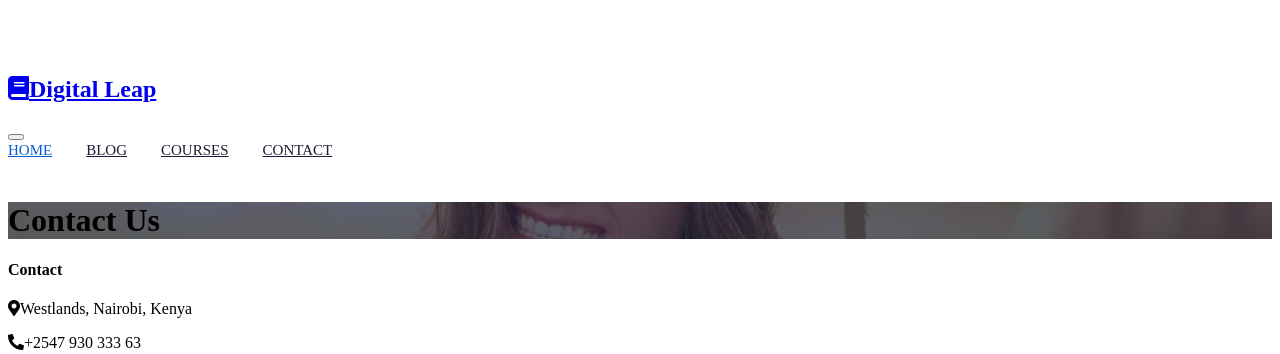
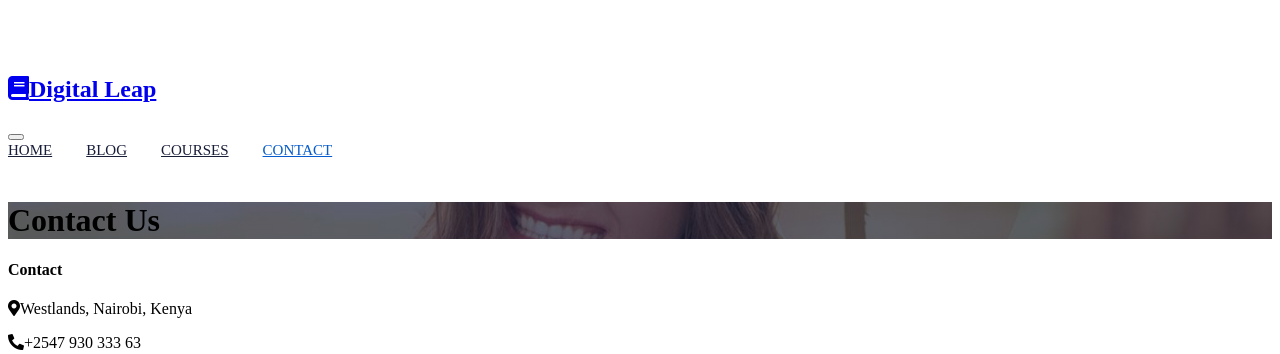
Before and after one commit to galaxie-dev/digital_leap-enterprise, a PHP site: page /contact.php in a window 1280 px wide. Shown: the top 354 px of the page. Run offline with PHP 8.4, Linux system fonts and the light colour scheme; some libraries are stand-ins or nearby versions.

Commit message:
made small changes to the nav bar

```diff
--- a/contact.php
+++ b/contact.php
@@ -85,11 +85,11 @@
         </button>
         <div class="collapse navbar-collapse" id="navbarCollapse">
             <div class="navbar-nav ms-auto p-4 p-lg-0">
-                <a href="index.php" class="nav-item nav-link active">Home</a>
+                <a href="index.php" class="nav-item nav-link">Home</a>
                 <a href="about.php" class="nav-item nav-link">Blog</a>
                 <a href="courses.php" class="nav-item nav-link">Courses</a>
 
-                <a href="contact.php" class="nav-item nav-link">Contact</a>
+                <a href="contact.php" class="nav-item nav-link active">Contact</a>
             </div>
             <a href="join_now.php" class="btn btn-primary py-4 px-lg-5 d-none d-lg-block">Join Now<i class="fa fa-arrow-right ms-3"></i></a>
         </div>
--- a/courses.php
+++ b/courses.php
@@ -78,9 +78,9 @@
         </button>
         <div class="collapse navbar-collapse" id="navbarCollapse">
             <div class="navbar-nav ms-auto p-4 p-lg-0">
-                <a href="index.php" class="nav-item nav-link active">Home</a>
+                <a href="index.php" class="nav-item nav-link">Home</a>
                 <a href="about.php" class="nav-item nav-link">Blog</a>
-                <a href="courses.php" class="nav-item nav-link">Courses</a>
+                <a href="courses.php" class="nav-item nav-link active">Courses</a>
                 <a href="contact.php" class="nav-item nav-link">Contact</a>
             </div>
             <a href="join_now.php" class="btn btn-primary py-4 px-lg-5 d-none d-lg-block">Join Now<i class="fa fa-arrow-right ms-3"></i></a>
```
